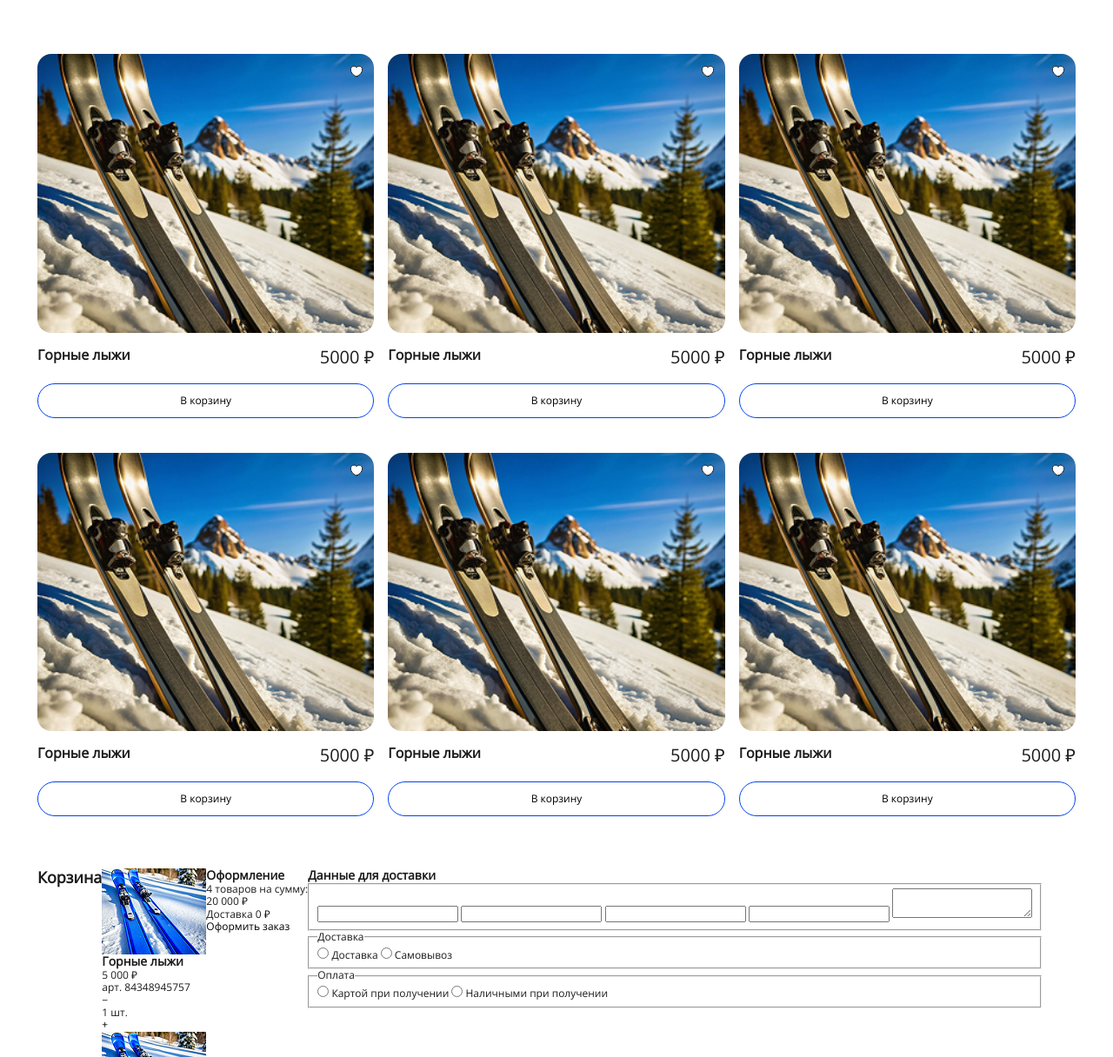
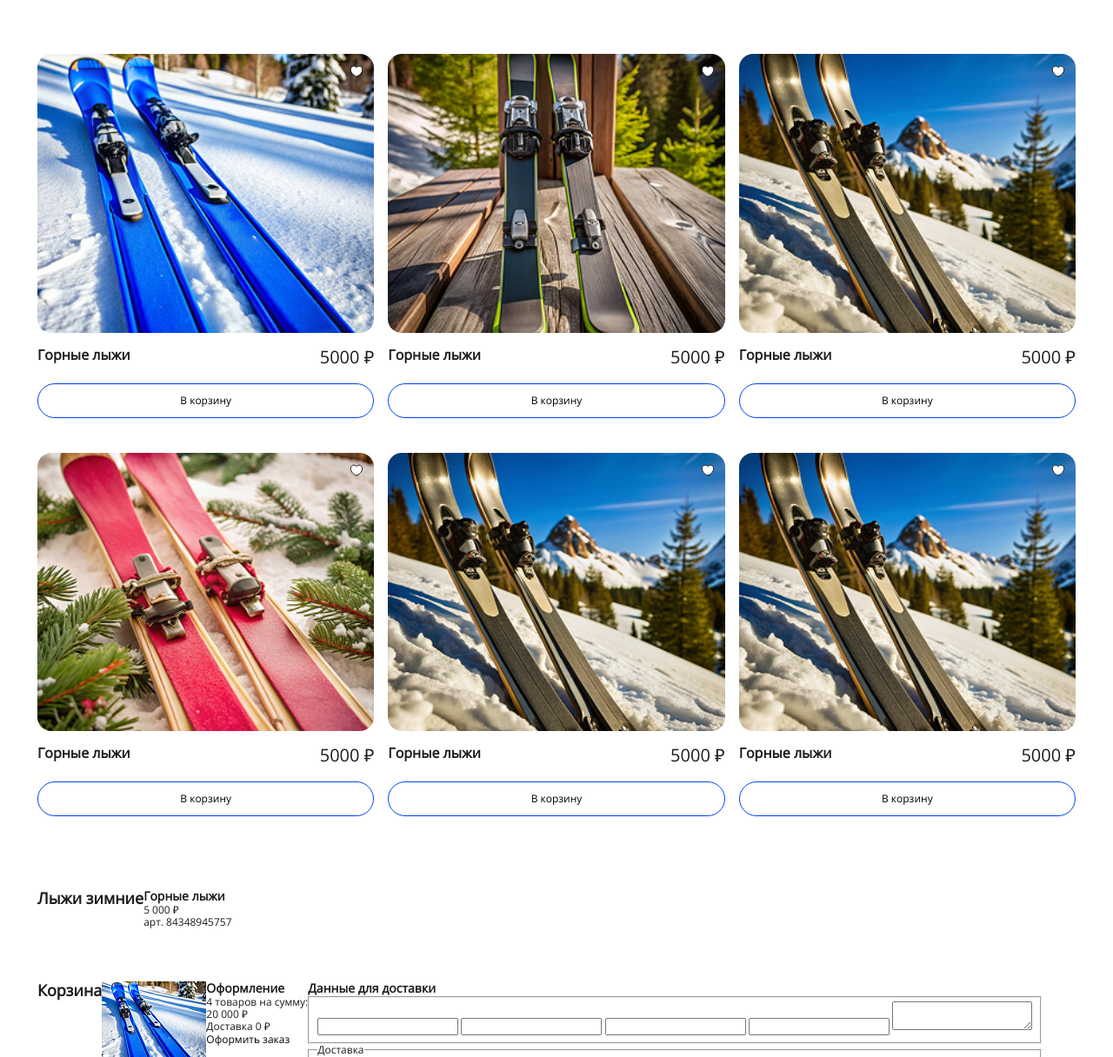
Before and after one commit to mindfling/MP-SKI-People, a website built with Vite: page index.html in a window 1280 px wide. Shown: the part 367-1583 px from the top of the page at 87% size. Built offline with nearby package versions, Linux system fonts and the light colour scheme.

Commit message:
feat product

```diff
--- a/index.html
+++ b/index.html
@@ -107,7 +107,7 @@
             <li class="goods__item">
               <article class="goods__card card">
                 <a class="card__link" href="#">
-                  <img class="card__image" src="/img/products/ski-mount.png" alt="товар лыжи">
+                  <img class="card__image" src="/db/img/skis1.png" alt="товар лыжи">
                 </a>
                 <button class="card__like-button">
                   <svg width="16" height="16" viewBox="0 0 16 16" fill="none" xmlns="http://www.w3.org/2000/svg">
@@ -125,7 +125,7 @@
             <li class="goods__item">
               <article class="goods__card card">
                 <a class="card__link" href="#">
-                  <img class="card__image" src="/img/products/ski-mount.png" alt="товар лыжи">
+                  <img class="card__image" src="/db/img/skis2.png" alt="товар лыжи">
                 </a>
                 <button class="card__like-button">
                   <svg width="16" height="16" viewBox="0 0 16 16" fill="none" xmlns="http://www.w3.org/2000/svg">
@@ -143,7 +143,7 @@
             <li class="goods__item">
               <article class="goods__card card">
                 <a class="card__link" href="#">
-                  <img class="card__image" src="/img/products/ski-mount.png" alt="товар лыжи">
+                  <img class="card__image" src="/db/img/skis3.png" alt="товар лыжи">
                 </a>
                 <button class="card__like-button">
                   <svg width="16" height="16" viewBox="0 0 16 16" fill="none" xmlns="http://www.w3.org/2000/svg">
@@ -161,7 +161,7 @@
             <li class="goods__item">
               <article class="goods__card card">
                 <a class="card__link" href="#">
-                  <img class="card__image" src="/img/products/ski-mount.png" alt="товар лыжи">
+                  <img class="card__image" src="/db/img/skis4.png" alt="товар лыжи">
                 </a>
                 <button class="card__like-button">
                   <svg width="16" height="16" viewBox="0 0 16 16" fill="none" xmlns="http://www.w3.org/2000/svg">
@@ -216,6 +216,25 @@
           </ul>
         </div>
       </section>
+
+
+      <section class="product">
+        <div class="container product__container">
+          <h2 class="product__title">Лыжи зимние</h2>
+          <div class="product__description">
+            <div class="product__slider">
+              <div class="product__slider-image"></div>
+              <div class="product__slider-thubnails"></div>
+            </div>
+              <div class="product__info">
+                <h3 class="product__info-title">Горные&nbsp;лыжи</h3>
+                <p class="product__info-price">5&nbsp;000&nbsp;₽</p>
+                <p class="product__info-id">арт.&nbsp;84348945757</p>
+              </div>
+          </div>
+        </div>
+      </section>
+
 
       <!-- CART КОРЗИНА -->
       <section class="cart">
--- a/src/styles.scss
+++ b/src/styles.scss
@@ -4,5 +4,6 @@
 @use "styles/header";
 @use "styles/catalog";
 @use "styles/breadcrumbs";
-@use "styles/goods.scss";
+@use "styles/goods";
+@use "styles/product";
 @use "styles/footer";
--- /dev/null
+++ b/src/styles/product.scss
@@ -0,0 +1,8 @@
+@use 'colors';
+
+
+.product {
+  display: flex;
+  padding: 24px 0 60px;
+
+}
```
